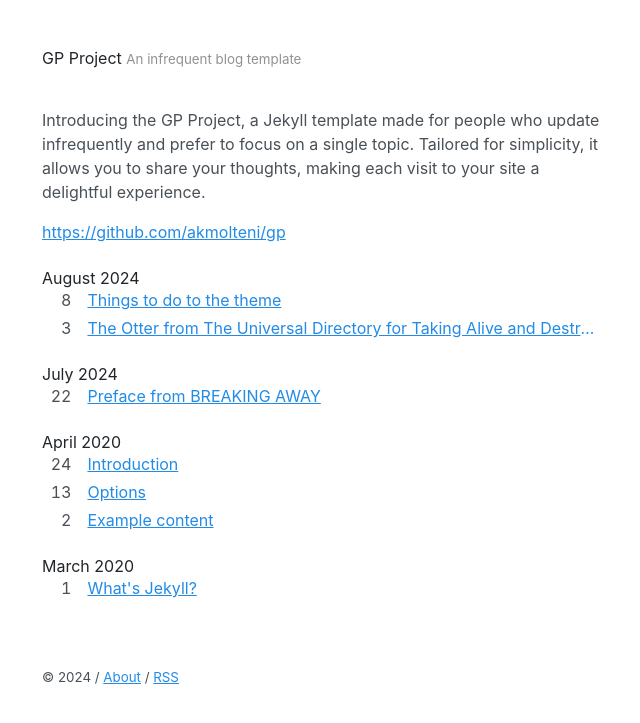
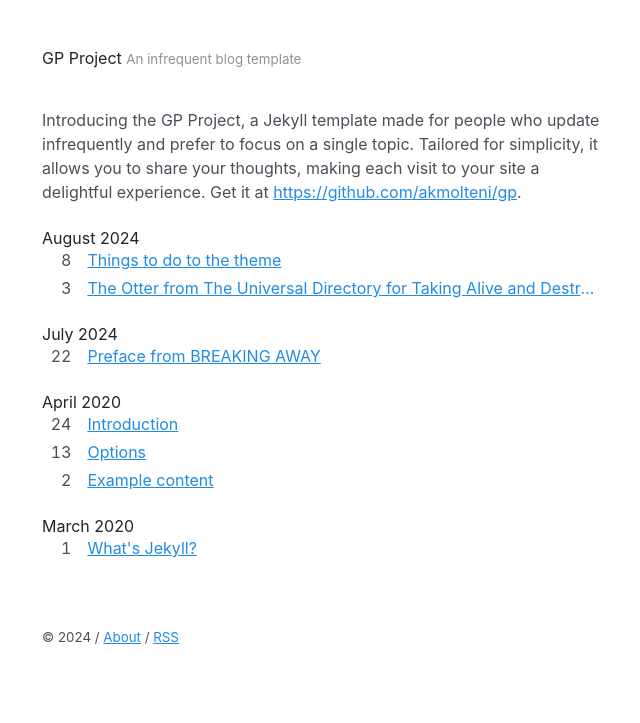
Before and after one commit to akmolteni/gp, a Jekyll site: the page built from index.html, in a window 1280 px wide. Shown: the top 723 px of the page, without its empty margins (318-958 px from the left). Built offline with Jekyll 4.4.1, drawn with Linux system fonts in a browser that asks for light colours; the list of posts is cut into pages by our own code.

Commit message:
Update index.html

```diff
--- a/index.html
+++ b/index.html
@@ -4,9 +4,7 @@ title: Home
 ---
 <p>Introducing the GP Project, a Jekyll template made for people who update infrequently
   and prefer to focus on a single topic. Tailored for simplicity, it allows
-  you to share your thoughts, making each visit to your site a delightful experience.</p>
-<p><a href="https://github.com/akmolteni/gp">https://github.com/akmolteni/gp</a></p>
-
+  you to share your thoughts, making each visit to your site a delightful experience. Get it at <a href="https://github.com/akmolteni/gp">https://github.com/akmolteni/gp</a>.</p>
 {% assign postsByYearMonth = site.posts | group_by_exp: "post", "post.date | date: '%B %Y'" %}
 {% for yearMonth in postsByYearMonth %}
   <h2 class="yearmonth">{{ yearMonth.name }}</h2>
```
